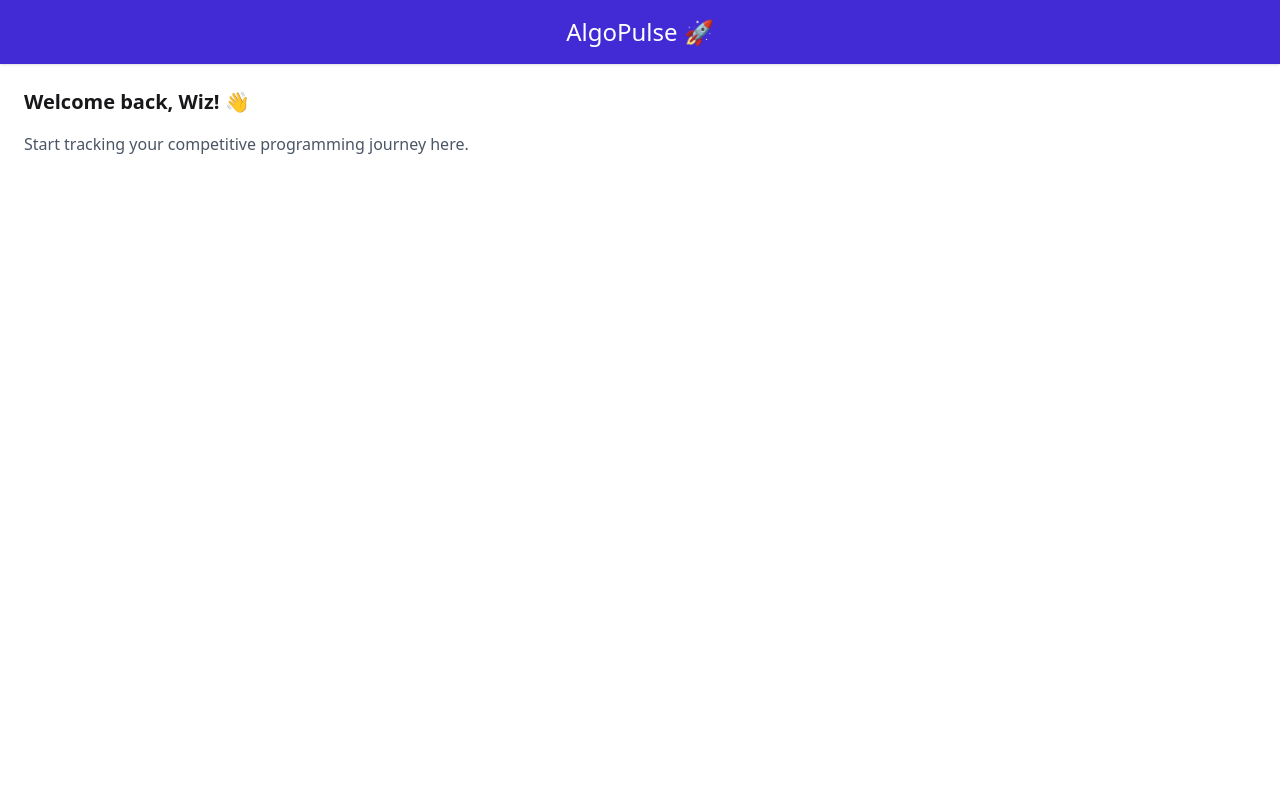
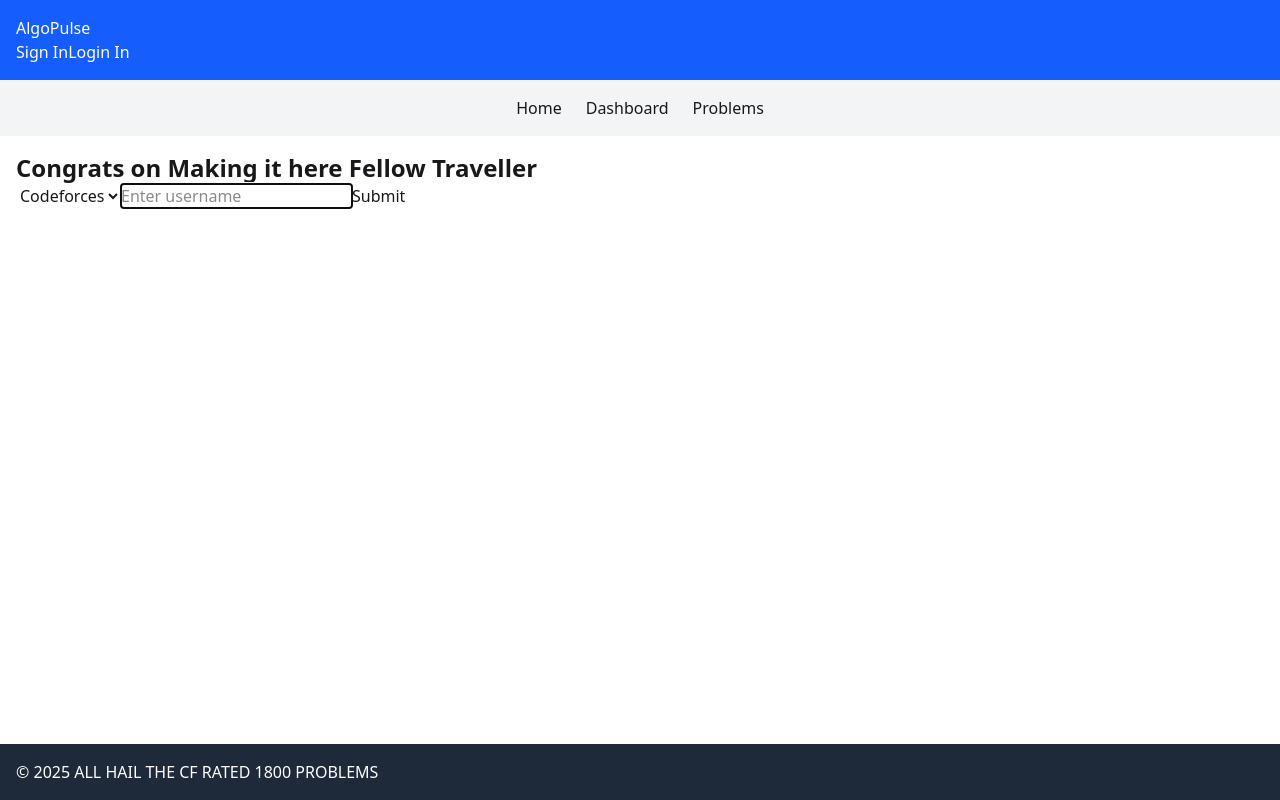
Before and after one commit to SIDHANT-SIN/AlgoPulse, a React (Vite) app: page / in a window 1280 px wide. Built offline with nearby package versions, Linux system fonts and the light colour scheme.

Commit message:
dashobard and problem page added

```diff
--- a/package.json
+++ b/package.json
@@ -13,6 +13,7 @@
     "@tailwindcss/vite": "^4.1.8",
     "react": "^19.1.0",
     "react-dom": "^19.1.0",
+    "react-router-dom": "^7.6.2",
     "tailwindcss": "^4.1.8"
   },
   "devDependencies": {
--- a/src/App.jsx
+++ b/src/App.jsx
@@ -1,8 +1,45 @@
 import React from "react";
+import { BrowserRouter as Router, Routes, Route, Link } from "react-router-dom";
+
 import Home from "./pages/Home";
+import Dashboard from "./pages/Dashboard";
+import Problems from "./pages/Problems";
 
-function App() {
-  return <Home />;
+import Header from "./components/Header";
+import Footer from "./components/Footer";
+
+const App = () => {
+  return (
+    <Router>
+      <div className="flex flex-col min-h-screen">
+        <Header />
+
+        <nav className="bg-gray-100 text-center py-4">
+          <div className="flex justify-center gap-6">
+            <Link to="/" className="text-black-600 hover:text-blue-500">
+              Home
+            </Link>
+            <Link to="/dashboard" className="text-black-600 hover:text-blue-500 ">
+              Dashboard
+            </Link>
+            <Link to="/problems" className="text-black-600 hover:text-blue-500 ">
+              Problems
+            </Link>
+          </div>
+        </nav>
+
+        <main className="flex-grow">
+          <Routes>
+            <Route path="/" element={<Home />} />
+            <Route path="/dashboard" element={<Dashboard />} />
+            <Route path="/problems" element={<Problems />} />
+          </Routes>
+        </main>
+
+        <Footer />
+      </div>
+    </Router>
+  );
 }
 
 export default App;
--- /dev/null
+++ b/src/components/Footer.jsx
@@ -0,0 +1,15 @@
+import React from "react";
+
+const Footer = () => {
+  return (
+    <footer className="bg-gray-800 text-white p-4">
+      <nav>
+        <div clasName="">
+          <h1>&copy; {new Date().getFullYear()} ALL HAIL THE CF RATED 1800 PROBLEMS</h1>
+        </div>
+      </nav>
+    </footer>
+  );
+};
+
+export default Footer;
--- a/src/components/Header.jsx
+++ b/src/components/Header.jsx
@@ -2,10 +2,27 @@ import React from "react";
 
 const Header = () => {
   return (
-    <header className="bg-primary text-white p-4 text-center text-2xl shadow">
-      AlgoPulse 🚀
+    <header className="bg-blue-600 text-white p-4">
+      <nav>
+        <div clasName="">
+          <h1>AlgoPulse</h1>
+          <a href="">Sign In</a>
+          <a href="">Login In</a>
+        </div>
+      </nav>
     </header>
   );
 };
 
 export default Header;
+
+const App = () => {
+  return (
+    <div className="flex flex-col min-h-screen">
+
+
+
+
+    </div>
+  );
+};
--- /dev/null
+++ b/src/pages/Dashboard.jsx
@@ -0,0 +1,20 @@
+import React from "react";
+import Header from "../components/Header";
+
+import { BrowserRouter as Router, Routes, Route } from "react-router-dom";
+
+import Problems from "./Problems";
+let title = "User";
+const Dashboard = () => {
+  return (
+    <>
+      <div className="flex-grow container mx-auto p-4">
+              <h2 className="text-2xl font-semibold">Yo how you doing {title}</h2>
+        <p className="mt-4">Here you can view your progress and stats from various platforms.</p>
+
+      </div>
+    </>
+  );
+}
+
+export default Dashboard;
--- a/src/pages/Home.jsx
+++ b/src/pages/Home.jsx
@@ -1,13 +1,66 @@
-import React from "react";
+import React, { useState } from "react";
 import Header from "../components/Header";
-import Dashboard from "../components/Dashboard";
+import { BrowserRouter as Router, Routes, Route } from "react-router-dom";
+import Dashboard from "./Dashboard";
+import Problems from "./Problems";
+
+const platforms = ["Codeforces", "CodeChef", "LeetCode"];
 
 const Home = () => {
+  const [selectedPlatform, setSelectedPlatform] = useState(platforms[0]);
+  const [username, setUsername] = useState("");
+  const [accounts, setAccounts] = useState([]);
+
+  function handleAddAccount() {
+    if (username.trim() === "") return;
+
+    const newAccount = `${selectedPlatform}: ${username}`;
+    setAccounts((a) => [...a, newAccount]);
+
+    setUsername("");
+  }
+
   return (
-    <div>
-      <Header />
-      <Dashboard />
-    </div>
+    <>
+      <div className="flex-grow container mx-auto p-4">
+        <h2 className="text-2xl font-semibold">
+          Congrats on Making it here Fellow Traveller
+        </h2>
+        <div >
+          <select
+            value={selectedPlatform}
+            onChange={(e) => setSelectedPlatform(e.target.value)}
+          >
+            <option value="Codeforces">Codeforces</option>
+            <option value="CodeChef">CodeChef</option>
+            <option value="LeetCode">LeetCode</option>
+          </select>
+
+          <input
+            type="text"
+            placeholder="Enter username"
+            value={username}
+            onChange={(e) => setUsername(e.target.value)}
+            className=""
+            autoComplete="off"
+            autoFocus
+
+          />
+
+          <button onClick={handleAddAccount} className="">
+            Submit
+          </button>
+        </div>
+
+        <div>
+          {accounts.map((acc, index) => (
+            <div key={index} className="bg-blue-100 p-3 mb-2 rounded font-bold">
+              {acc}
+            </div>
+          ))}
+        </div>
+      </div>
+    </>
   );
 };
 
--- /dev/null
+++ b/src/pages/Problems.jsx
@@ -0,0 +1,22 @@
+import React from "react";
+import Header from "../components/Header";
+
+import { BrowserRouter as Router, Routes, Route } from "react-router-dom";
+import Dashboard from "./Dashboard";
+
+const Problems = () => {
+  return (
+    <>
+      <div className="flex-grow container mx-auto p-4">
+        <h2 className="text-2xl font-semibold">Problems Page</h2>
+        <p className="mt-4">Looks like you need to practise up your skills, but no worries we have here best problems for you based on your stats</p>
+        <div className="mt-6">
+          <h3 className="text-xl font-semibold mb-2">Recommended Problems for you</h3>
+
+        </div>
+      </div>
+    </>
+  );
+}
+
+export default Problems;
```
Also changed, not shown: 1 other file (tests, documents, lock files or other folders).
